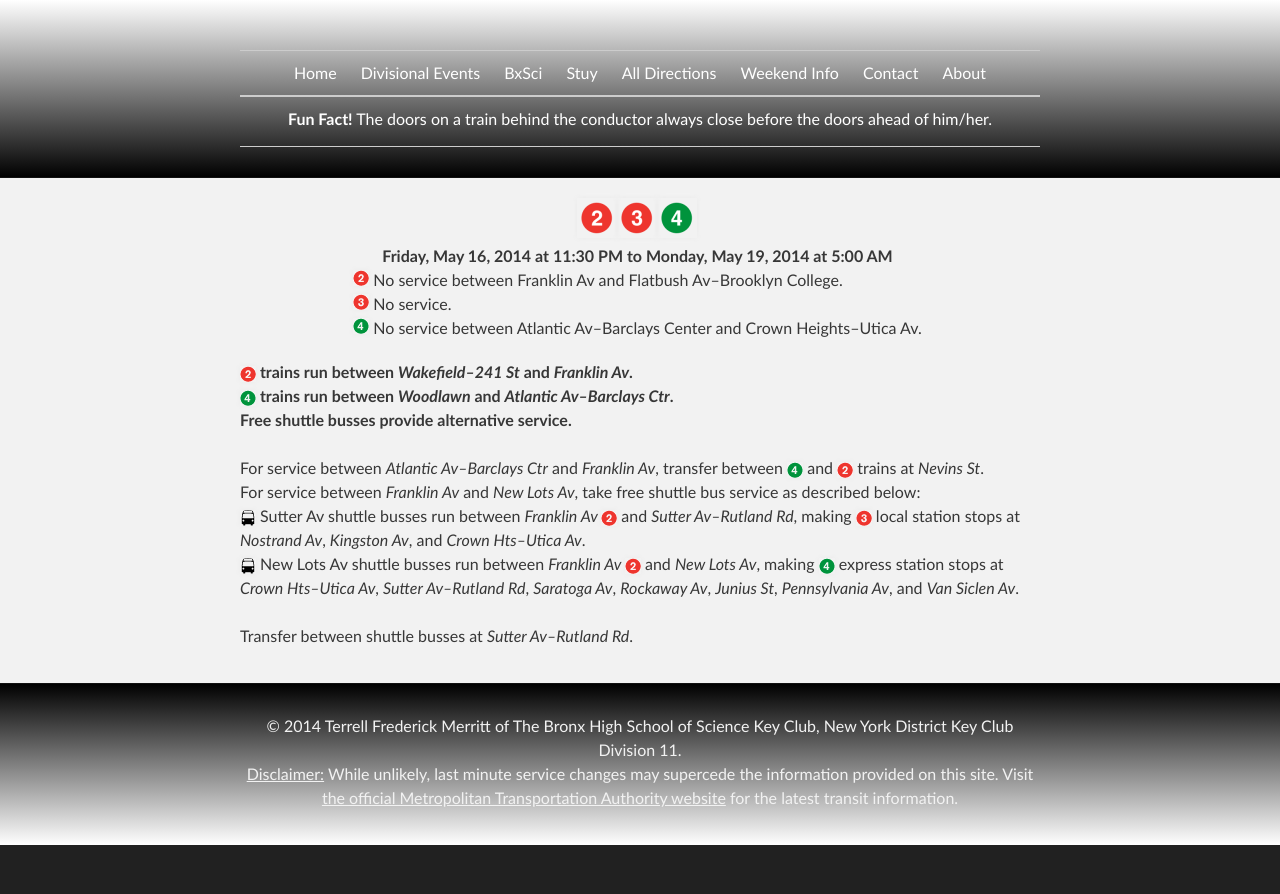
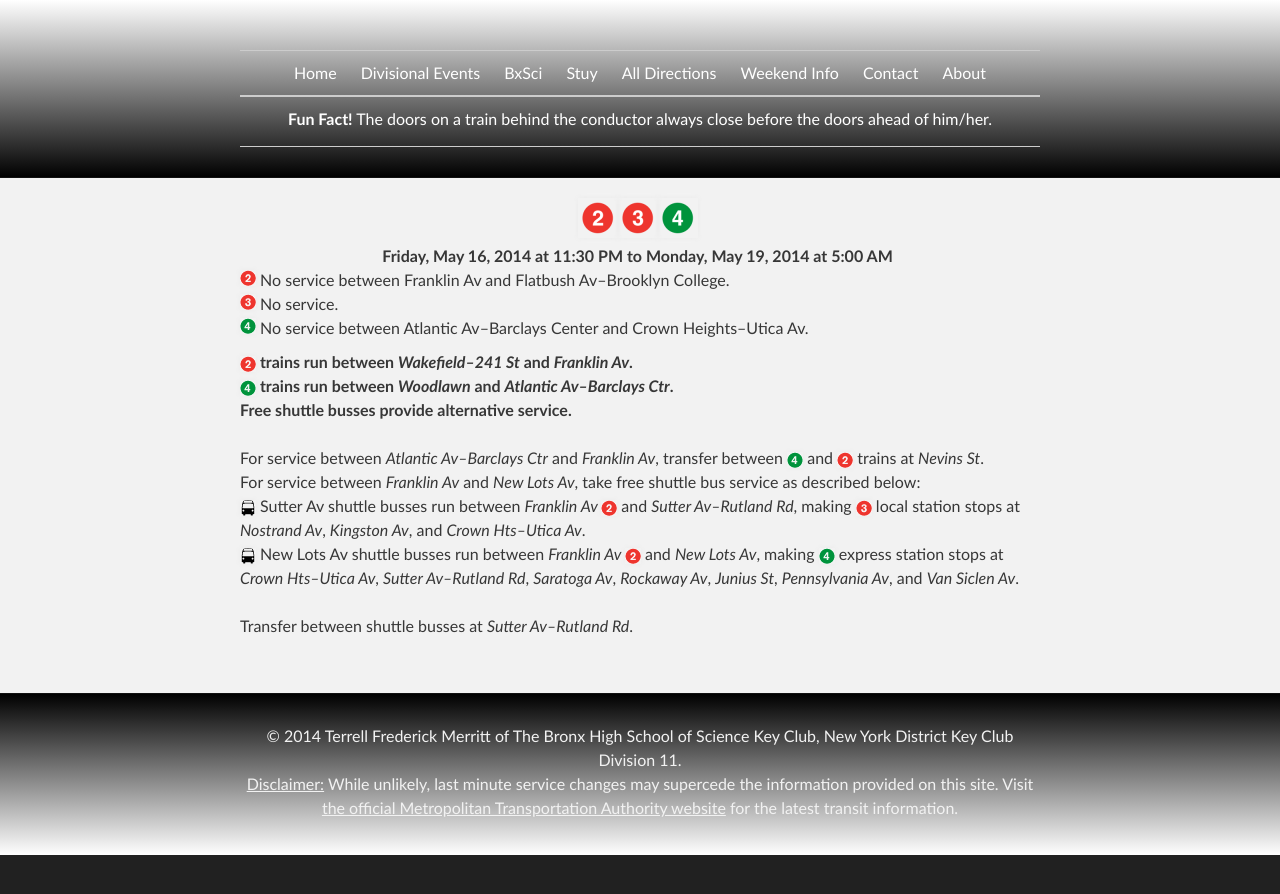
Before and after one commit to d11directions/d11directions.github.io, a Jekyll site: the page built from changes/20140517/Eastern_Pkwy.html, in a window 1280 px wide. Shown: the top 894 px of the page. Built offline with Jekyll 4.4.1, drawn with Linux system fonts in a browser that asks for light colours.

Commit message:
Update service change layout

```diff
--- a/_layouts/servicechange.html
+++ b/_layouts/servicechange.html
@@ -17,9 +17,11 @@ title: Service Change
             <tr>
                 <td style="text-align: left;">{{ page.change-brief }}</td>
             </tr>
+            <tr>
+                <td style="text-align: left;">{{ content }}</td>
+            </tr>
         </tbody>
     </table>
     </div>
-    {{ content }}
     </section>
 </div>
```
